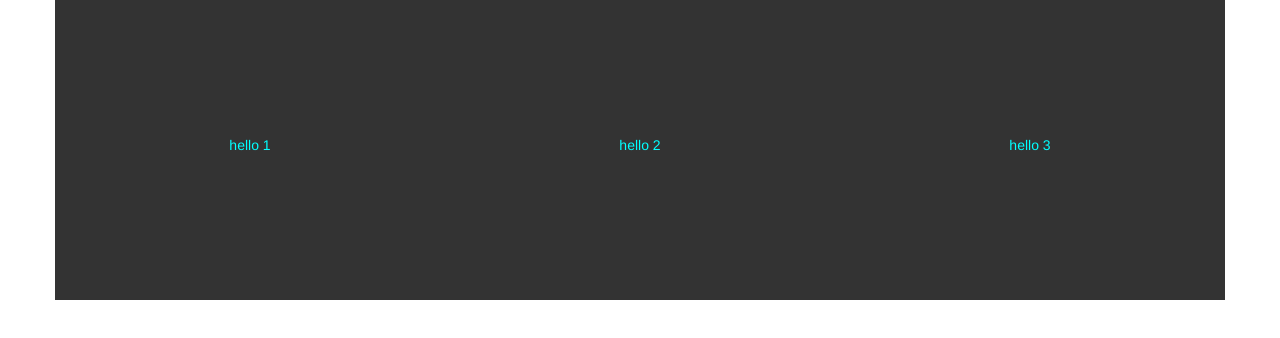
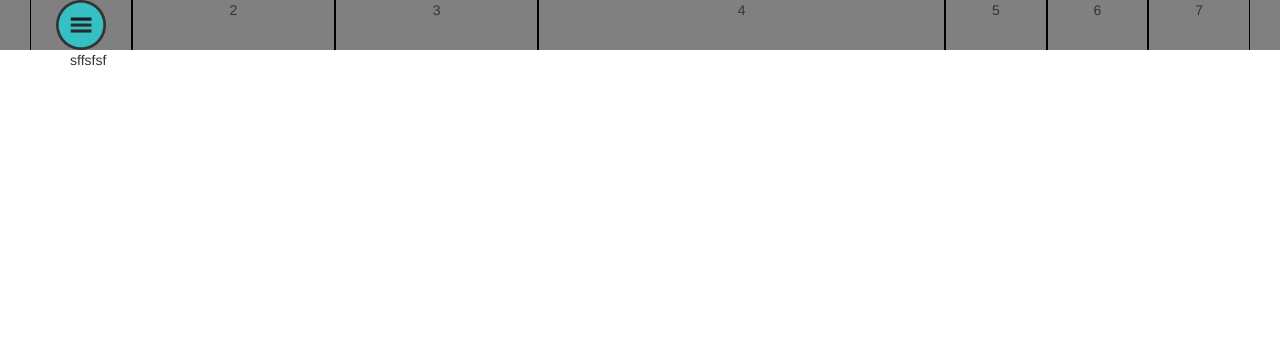
Before and after one commit to Gavrushuk/Verbio, a plain HTML site: page index.html in a window 1280 px wide. Drawn offline with nearby package versions, Linux system fonts and the light colour scheme.

Commit message:
bootstrap tutorial

```diff
--- a/index.html
+++ b/index.html
@@ -19,12 +19,23 @@
     <![endif]-->
   </head>
   <body>
+    <header id="header-site">
+        <div class="container-fluid">
+            <div class="col-md-12">
+                <div class="col-md-1 header-style">
+                    <img src="menu1.png" height="50px">
+                </div>
+                <div class="col-md-2 header-style">2</div>
+                <div class="col-md-2 header-style">3</div>
+                <div class="col-md-4 header-style">4</div>
+                <div class="col-md-1 header-style">5</div>
+                <div class="col-md-1 header-style">6</div>
+                <div class="col-md-1 header-style">7</div>
+            </div>
+        </div>
+    </header>
     <div class="container">
-        <div class="row">
-            <div class="col-md-4 col-md-offset-0">hello 1</div>
-            <div class="col-md-4">hello 2</div>
-            <div class=" col-md-4 hidden-sm">hello 3</div>
-        </div>
+        sffsfsf
     </div>
     <!-- jQuery (necessary for Bootstrap's JavaScript plugins) -->
     <script src="https://ajax.googleapis.com/ajax/libs/jquery/1.11.3/jquery.min.js"></script>
--- a/style.css
+++ b/style.css
@@ -1,7 +1,25 @@
-.row div {
+/*div.col-md-4 {
     height: 300px;
     background: #333;
     color: aqua;
     line-height: 290px;
-    text-align: center
+    text-align: center;
+    border: solid 1px bisque;
 }
+.row {
+    background: yellow;
+}*/
+
+/*HEADER STYLE*/
+#header-site {
+    /*position: fixed;*/
+    width: 100%;
+    text-align: center;
+    background: gray;*/
+}
+
+.header-style {
+    border-right: solid 0.5px black;
+    border-left: solid 0.5px black;
+    height: 50px;
+}
```
Also changed, not shown: menu1.png (added).
